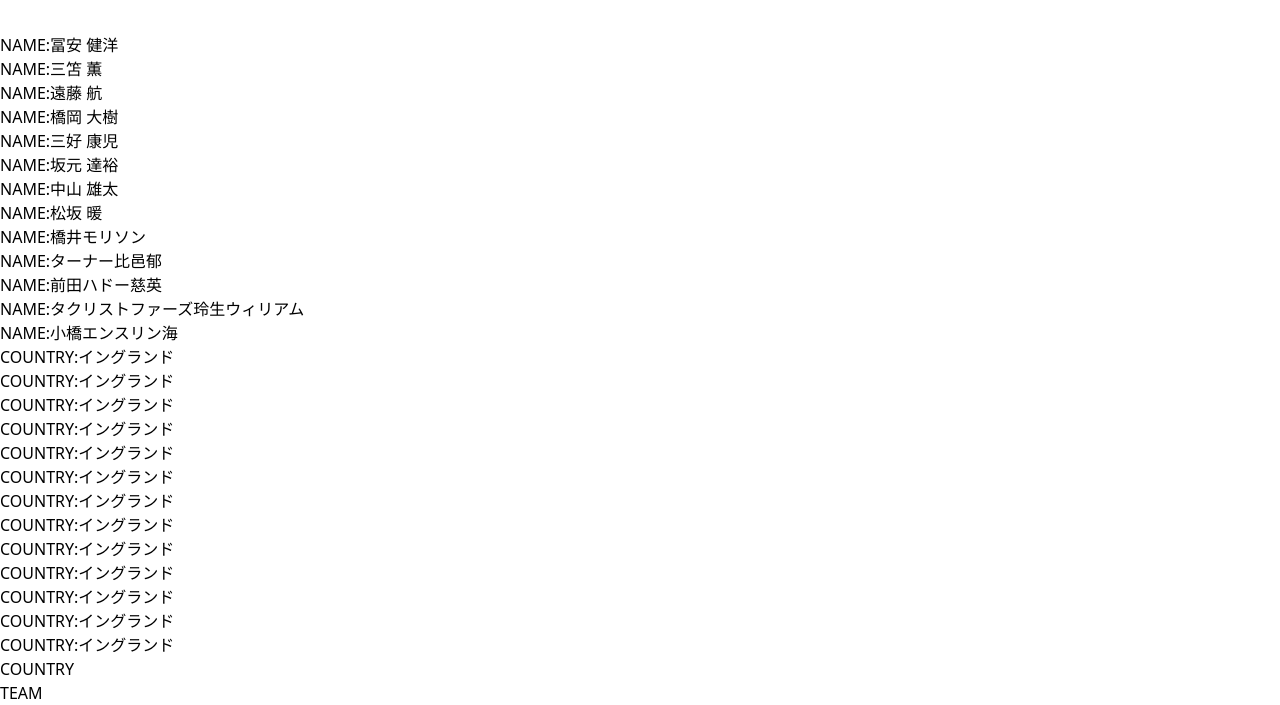
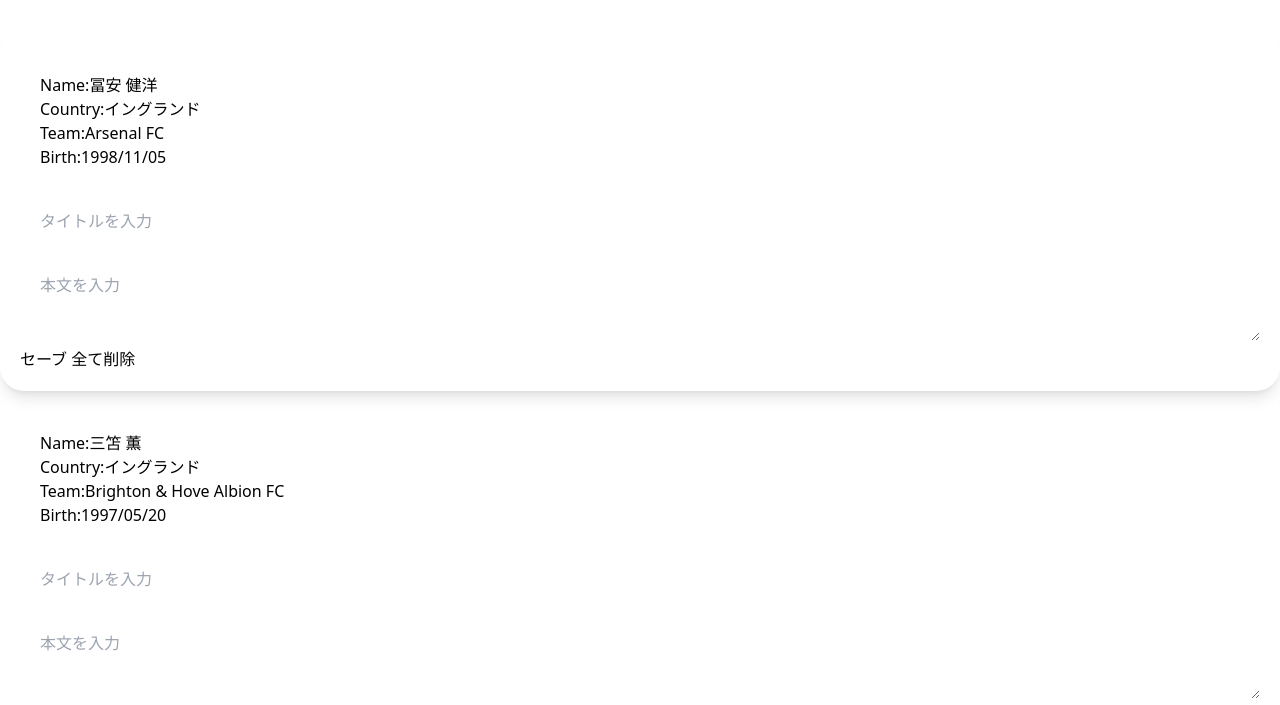
Before and after one commit to hamataki/player-database, a plain HTML site: page index.html in a window 1280 px wide. Shown: the part 95-800 px from the top of the page. Drawn offline with nearby package versions, Linux system fonts and the light colour scheme.

Commit message:
イングランド選手名鑑

```diff
--- a/index.html
+++ b/index.html
@@ -10,9 +10,7 @@
   </head>
 
   <body>
-    <header
-      class="flex justify-around items-center h-32"
-    >
+    <header class="flex justify-around items-center h-32">
       <!-- タイトル -->
       <h1 class="justify-start text-3xl">Player data</h1>
       <!-- メニュー -->
@@ -33,35 +31,13 @@
 
     <main>
       <div class="">
-        <ul id="list" class="grid-cols-3">
+        <ul id="list" class="">
           <!-- ここに選手データが表示される -->
-          <!-- 名前 -->
-          <li id="name"><a href="" class=""></a></li>
-          <!-- 国 -->
-          <li id="country"><a href="" class="">COUNTRY</a></li>
-          <!-- チーム -->
-          <li><a href="" class="">TEAM</a></li>
-          <!-- 生年月日 -->
-          <li><a href="" class="">BIRTH</a></li>
         </ul>
-      </div>
-      <div class="input-area">
-        <input
-          id="title"
-          type="text"
-          placeholder="タイトルを入力"
-          class="flex justify-center items-center"
-        />
-        <textarea id="text" placeholder="本文を入力"></textarea>
-      </div>
-
-      <div class="button-area">
-        <button id="save">セーブ</button>
-        <button id="clear">全て削除</button>
       </div>
     </main>
 
-    <ul id="list" class="grid-template-rows: repeat(3, minmax(0, 1fr));">
+    <ul id="memo" class="grid-template-rows: repeat(3, minmax(0, 1fr));">
       <!-- ここに追加データが挿入される -->
     </ul>
     <footer
--- a/js/player-database.js
+++ b/js/player-database.js
@@ -3,47 +3,97 @@
 
 //リストの作成
 let player = [
-  "冨安 健洋",
-  "三笘 薫",
-  "遠藤 航",
-  "橋岡 大樹",
-  "三好 康児",
-  "坂元 達裕",
-  "中山 雄太",
-  "松坂 暖",
-  "橋井モリソン",
-  "ターナー比邑郁",
-  "前田ハドー慈英",
-  "タクリストファーズ玲生ウィリアム ",
-  "小橋エンスリン海",
+  "冨安 健洋", //0
+  "三笘 薫", //1
+  "遠藤 航", //2
+  "橋岡 大樹", //3
+  "三好 康児", //4
+  "坂元 達裕", //5
+  "中山 雄太", //6
+  "松坂 暖", //7
+  "橋井モリソン", //8
+  "ターナー比邑郁", //9
+  "前田ハドー慈英", //10
+  "タクリストファーズ玲生ウィリアム", //11
+  "小橋エンスリン海", //12
 ];
 let country = ["イングランド", "スコットランド"];
+let team = [
+  "Arsenal FC", //0
+  "Brighton & Hove Albion FC", //1
+  "Liverpool FC", //2
+  "Luton Town", //3
+  "Birmingham City", //4
+  "Coventry City", //5
+  "Coventry City", //6
+  "Hendon FC", //7
+  "Basingstoke Town", //8
+  "Longridge Town", //9
+  "Blackburn Rovers U21", //10
+  "FC Southampton Academy", //11
+  "Charlton Athletic U18", //12
+];
+let birth = [
+  "1998/11/05", //0
+  "1997/05/20", //1
+  "1993/02/09", //2
+  "1999/05/17", //3
+  "1997/03/26", //4
+  "1996/10/22", //5
+  "1997/02/16", //6
+  "1997/08/13", //7
+  "2001/05/21", //8
+  "1997/04/15", //9
+  "2004/04/02", //10
+  "2007/11/04", //11
+  "2005/10/22", //12
+];
+let url = [
+  "https://www.transfermarkt.jp/takehiro-tomiyasu/profil/spieler/331560", //0
+  "https://www.transfermarkt.jp/kaoru-mitoma/profil/spieler/504849", //1
+  "https://www.transfermarkt.jp/wataru-endo/profil/spieler/146310", //2
+  "https://www.transfermarkt.jp/daiki-hashioka/profil/spieler/387191", //3
+  "https://www.transfermarkt.jp/koji-miyoshi/profil/spieler/295060", //4
+  "https://www.transfermarkt.jp/tatsuhiro-sakamoto/profil/spieler/617408", //5
+  "https://www.transfermarkt.jp/yuta-nakayama/profil/spieler/346647", //6
+  "https://www.transfermarkt.jp/daniel-matsuzaka/profil/spieler/347437", //7
+  "https://www.transfermarkt.jp/morrison-hashii/profil/spieler/860659", //8
+  "https://www.transfermarkt.jp/hyuga-tanner/profil/spieler/315606", //9
+  "https://www.transfermarkt.jp/jay-haddow/profil/spieler/791690", //10
+  "https://www.transfermarkt.jp/leo-christophers/profil/spieler/1131906", //11
+  "https://www.transfermarkt.com/kai-enslin/profil/spieler/1085239", //12
+];
 
-let str = "";
-let con = "";
-for (let i = 0; i < player.length; i++) {
-  str += `NAME:${player[i]}<br>`;
-  con += `COUNTRY:${country[0]}<br>`;
-  const key = str;
-  const value = con;
+for (let i = 0; i < 13; i++) {
+  const nam = player[i];
+  const con = country[0];
+  const tem = team[i];
+  const bth = birth[i];
 
+  //名前，国，チーム，生年月日
   const html = `
-          <li>
-            <p>${key}</p>
-            <p>${value}</p>
+    <div class="scroll-m-1 rounded-3xl p-5 shadow-lg grid-cols-3">
+        <li class="p-5">
+          <p>${"Name:" + nam}</p>
+          <p>${"Country:" + con}</p>
+          <p>${"Team:" + tem}</p>
+          <p>${"Birth:" + bth}</p>
         </li>
+        <input
+          id="in"
+          type="text"
+          placeholder="タイトルを入力"
+          class="flex justify-center items-center p-5 w-1/2"
+        />
+        <textarea
+         id="bun"
+         placeholder="本文を入力"
+         class="justify-center items-center p-5 w-full"></textarea>
+        <button id="save">セーブ</button>
+        <button id="clear">全て削除</button>
+    </div>
           `;
-  $("#name").html(html);
-
-  console.dir([i] + ";" + player[i]);
-  console.dir([i] + ";" + country[0]);
-}
-
-// for (let i = 0; i < 13; i++) {
-//   con += `COUNTRY:${country[0]}<br>`;
-//   console.dir([i] + ";" + country[0]);
-// }
-// $("#plofile").html(str + con);
+  $("#list").append(html);
 
   // //1.Save クリックイベント
   // $("#save").on("click", function () {
@@ -52,11 +102,11 @@ for (let i = 0; i < player.length; i++) {
 
   //   localStorage.setItem(key, value);
   //   const html = `
-//         <li>
-//           <p>${key}</p>
-//           <p>${value}</p>
-//         </li>
-//         `;
+  //       <li>
+  //         <p>${key}</p>
+  //         <p>${value}</p>
+  //       </li>
+  //       `;
   //   $("#list").append(html);
   // });
 
@@ -71,11 +121,12 @@ for (let i = 0; i < player.length; i++) {
   //   const key = localStorage.key(i);
   //   console.log(key, "鍵の名前");
   //   const value = localStorage.getItem(key);
-//   const html = `
-//         <li>
-//           <p>${key}</p>
-//           <p>${value}</p>
-//         </li>
-//         `;
-//   $("#list").append(html);
+  //   const h = `
+  //       <li>
+  //         <p>${key}</p>
+  //         <p>${value}</p>
+  //       </li>
+  //       `;
+  //   $("#nemo").append(h);
   // }
+}
```
Lines whose indentation alone changed are shown as unchanged.
